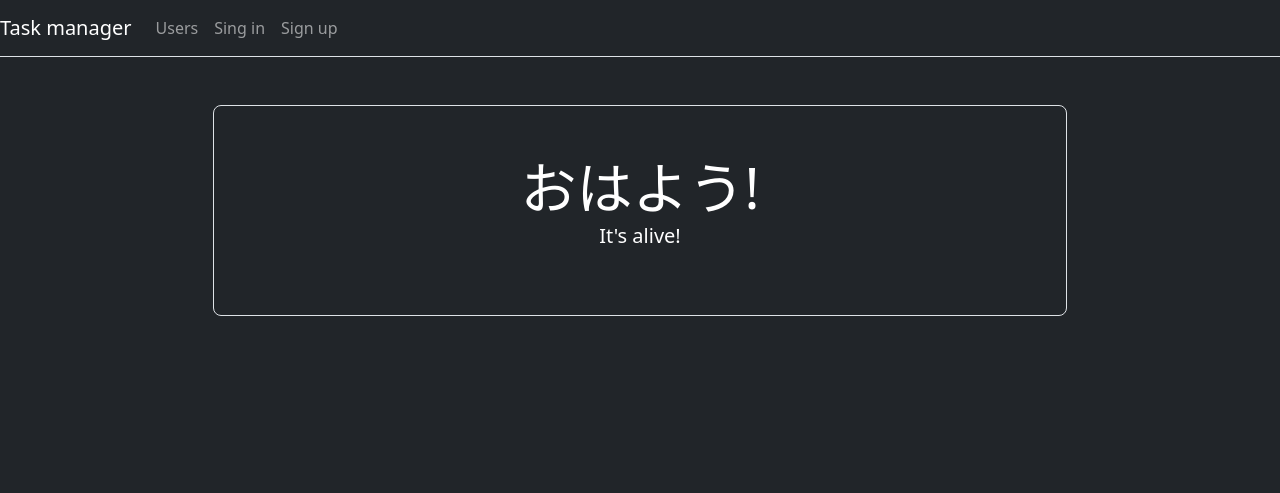
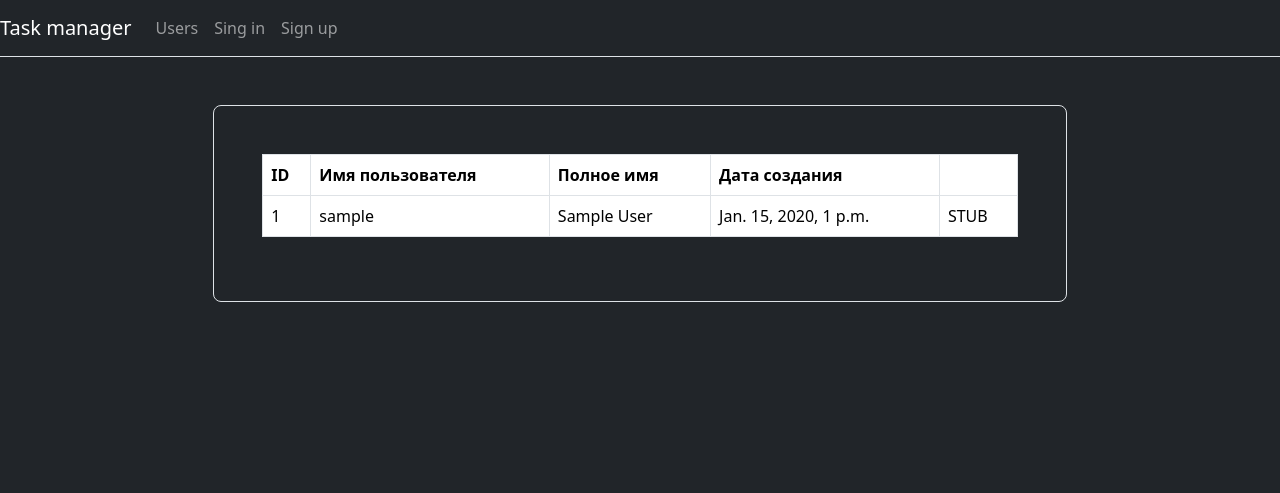
Before and after one commit to Midnight95/task-manager, a Django app: page /user/ in a window 1280 px wide. Shown: the top 493 px of the page. Run offline with Django 4.2, Linux system fonts and the light colour scheme; tables that the repository leaves empty hold one stand-in row (values such as "Sample post"); some libraries are stand-ins or nearby versions.

Commit message:
updated users html file

```diff
--- a/task_manager/templates/user/index.html
+++ b/task_manager/templates/user/index.html
@@ -2,9 +2,39 @@
 {% block main %}
   {% load i18n %}
     <div class="col-12 col-md-10 col-lg-8 mx-auto border rounded-3 p-5">
-      <div class="text-center">
-        <div class="display-4">おはよう!</div>
-        <p class="lead">It's alive!</p>
-      </div>
+     <div class="table-responsive">
+      <table class="table table-bordered table-hover text-nowrap" data-test="urls">
+        <thead>
+
+        <tr>
+          <th>ID</th>
+          <th>Имя пользователя</th>
+          <th>Полное имя</th>
+          <th>Дата создания</th>
+          <th></th>
+        </tr>
+
+        </thead>
+        <tbody>
+
+        {% if users %}
+            {% for user in users %}
+                <tr>
+                  <td>{{ user.id }}</td>
+                  <td>{{ user.username }}</td>
+                  <td>
+                      {{ user.first_name }} {{ user.last_name }}
+                  </td>
+                  <td>
+                      {{ user.date_joined }}
+                  </td>
+                  <td>
+                  STUB
+                  </td>
+                </tr>
+            {% endfor %}
+        {% endif %}
+        </tbody>
+      </table>
     </div>
 {% endblock main %}
```
